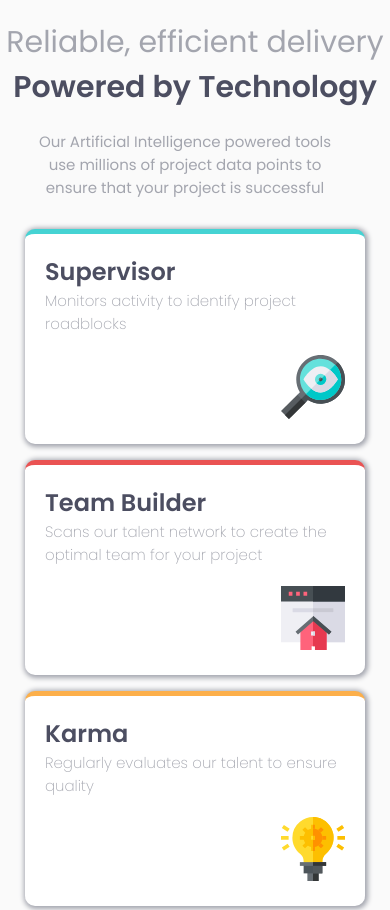
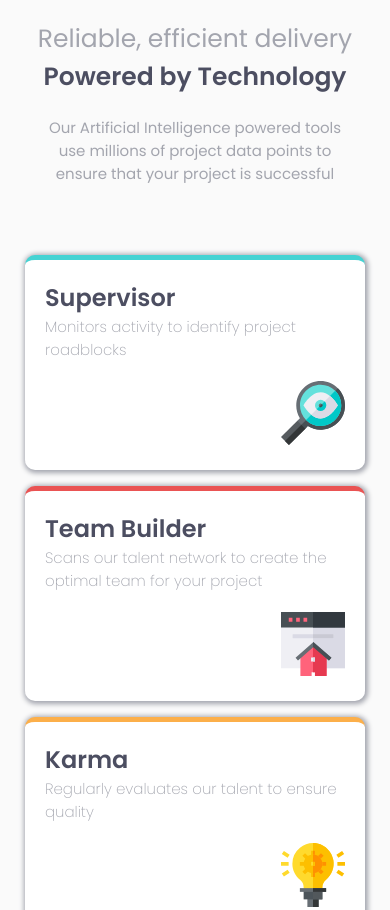
Before and after one commit to AldahirPR/four-card-feature-section, a plain HTML site: page index.html in a window 390 px wide. Shown: the top 910 px of the page. Drawn offline with Linux system fonts and the light colour scheme.

Commit message:
fixing responsive design, I think

```diff
--- a/css/styles.css
+++ b/css/styles.css
@@ -150,6 +150,11 @@ img{
     .container{
         max-width: 300px;
         margin: 0 auto;
+        height: fit-content;
+    }
+
+    h1{
+        font-size: 25px;
     }
 
     .header{
@@ -160,7 +165,7 @@ img{
 
     .main-description{
         width: 320px;
-        margin-left: 30px;
+        margin-left: 40px;
     }
 
     .empty{
@@ -171,8 +176,9 @@ img{
         display: flex;
         flex-direction: column;
         align-items: center;
-        margin: 80px auto;
+        margin: 120px auto 20px;
         width: 100%;
+        height: auto;
     }
 
     .team-builder{
@@ -183,8 +189,6 @@ img{
     .karma{
         margin-top: 0;
     }
-    .calculator{
-        margin-bottom: 25px;
 
-    }
+
 }
```
